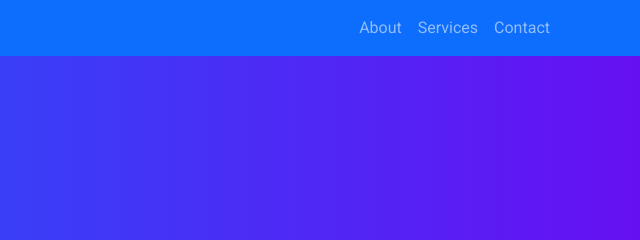
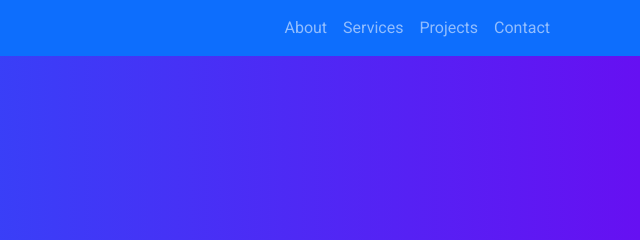
Before and after one commit to aryan-viii/portfolio-website, a plain HTML site: page frontend/index.html in a window 1280 px wide. Shown: the top 240 px of the page, 640-1280 px from the left. Drawn offline with nearby package versions, Linux system fonts and the light colour scheme; no server answers.

Commit message:
minor navigation bar change

```diff
--- a/frontend/index.html
+++ b/frontend/index.html
@@ -29,6 +29,7 @@
             <ul class="navbar-nav ms-auto">
                 <li class="nav-item"><a href="#about" class="nav-link">About</a></li>
                 <li class="nav-item"><a href="#services" class="nav-link">Services</a></li>
+                <li class="nav-item"><a href="#projects" class="nav-link">Projects</a></li>
                 <li class="nav-item"><a href="#contact" class="nav-link">Contact</a></li>
             </ul>
         </div>
```
